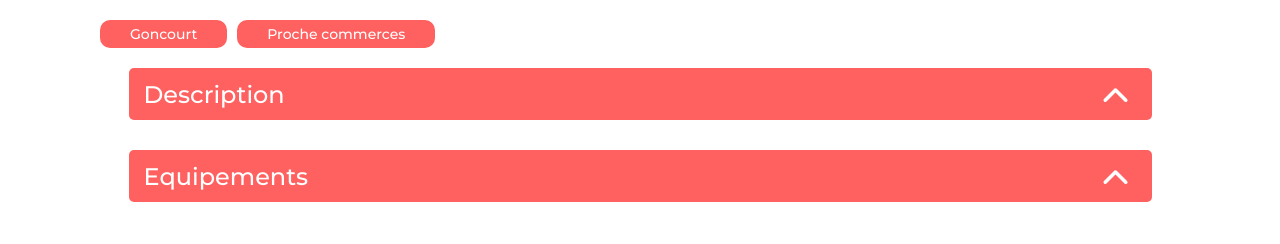
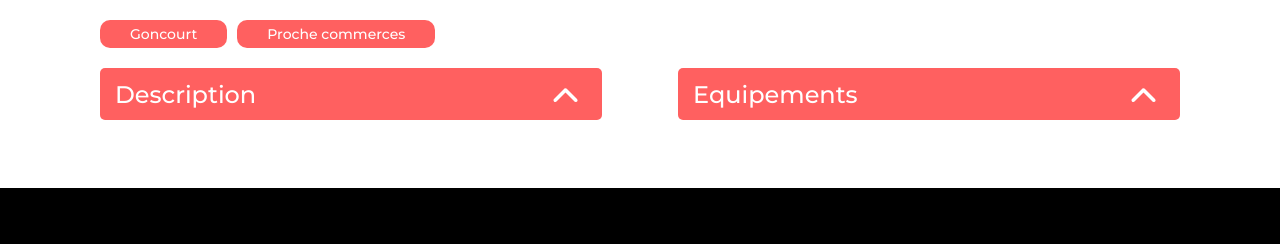
Before and after one commit to MalletCamille/Kasa, a React (Vite) app: page /Appartment/0979876d in a window 1280 px wide. Shown: the part 682-926 px from the top of the page. Built offline with nearby package versions, Linux system fonts and the light colour scheme; a web font is replaced by a local one.

Commit message:
style : collapses on appartments page ok

```diff
--- a/src/pages/Appartment/Appartment.jsx
+++ b/src/pages/Appartment/Appartment.jsx
@@ -25,14 +25,12 @@ Appartment.propTypes = {
           {currentappartment.tags.map((tag, index) => (
           <Tag key={index} description={tag} className='appartment__tag' />))}
         </div>
-        <div className='collapse__container'>
-          <Collapse collapsename="Description">
-          <span className='collapse__text'>{currentappartment.description}</span>
+        <div className='collapse__content'>
+          <Collapse className='collapse' collapsename="Description">
+            <span className='collapse__text'>{currentappartment.description}</span>
           </Collapse>
-        </div>
-        <div className='collapse__container'>
-          <Collapse collapsename="Equipements">
-          <span className='collapse__text'>{currentappartment.equipments}</span>
+          <Collapse className='collapse' collapsename="Equipements">
+            <span className='collapse__text'>{currentappartment.equipments}</span>
           </Collapse>
         </div>
     </div>
--- a/src/style/Appartment.scss
+++ b/src/style/Appartment.scss
@@ -30,8 +30,15 @@
     margin-bottom: 24px;
 }
 
-.collapse__container {
+.collapse__content {
     display: flex;
     flex-direction: row;
-    gap :76px;
+    gap : 76px;
 }
+
+.collapse {
+    width: 47%;
+    &__text {
+
+    }
+}
--- a/src/style/Collapse.scss
+++ b/src/style/Collapse.scss
@@ -4,7 +4,7 @@
       color: white;
       padding: 10px 20px 10px 15px;
       border-radius: 5px;
-      width: 1023px;
+      width: 100%;
       height: 52px;
       font-family: 'Montserrat', sans-serif;
       font-size: 24px;
@@ -41,7 +41,7 @@
     &__details {
       background-color: #F6F6F6;
       border-radius: 10px 10px 5px 5px;
-      width: 1023px;
+      width: 100%;
       color: #FF6060;
       font-family: 'Montserrat', sans-serif;
       font-weight: 400;
```
